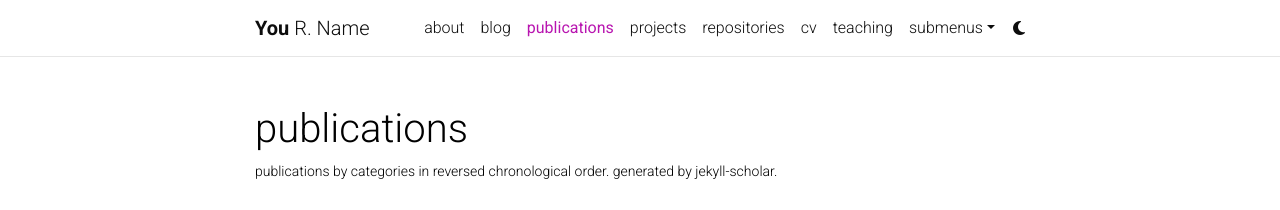
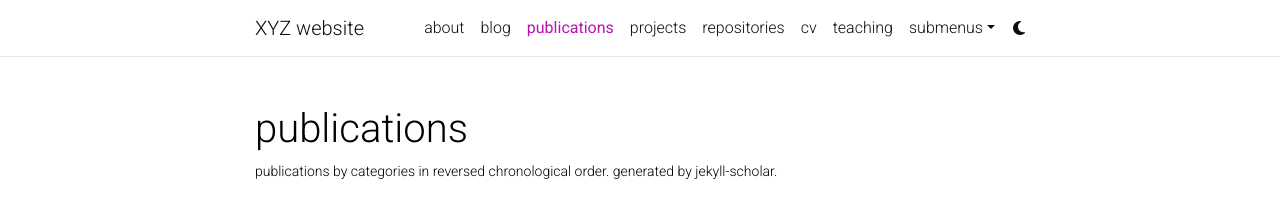
Before and after one commit to xyz2023ca/xyz2023ca.github.io, a Jekyll site: the page built from _pages/publications.md, in a window 1280 px wide. Shown: the top 210 px of the page. Built offline with Jekyll 4.4.1, drawn with Linux system fonts in a browser that asks for light colours; comment, search, counter and statistics services are not loaded; a style sheet for code colours, icons or effects is not loaded; grey boxes are pictures that could not be loaded.

Commit message:
Update _config.yml

```diff
--- a/_config.yml
+++ b/_config.yml
@@ -2,7 +2,7 @@
 # Site settings
 # -----------------------------------------------------------------------------
 
-title: blank # the website title (if blank, full name will be used instead)
+title: XYZ website  # the website title (if blank, full name will be used instead)
 first_name: You
 middle_name: R.
 last_name: Name
@@ -18,8 +18,8 @@
 lang: en # the language of your site (for example: en, fr, cn, ru, etc.)
 icon: ⚛️  # the emoji used as the favicon (alternatively, provide image name in /assets/img/)
 
-url: https://alshedivat.github.io # the base hostname & protocol for your site
-baseurl: /al-folio # the subpath of your site, e.g. /blog/
+url: xyz0930.github.io # the base hostname & protocol for your site
+baseurl:  # the subpath of your site, e.g. /blog/
 last_updated: false # set to true if you want to display last updated in the footer
 impressum_path:  # set to path to include impressum link in the footer, use the same path as permalink in a page, helps to conform with EU GDPR
 
```
